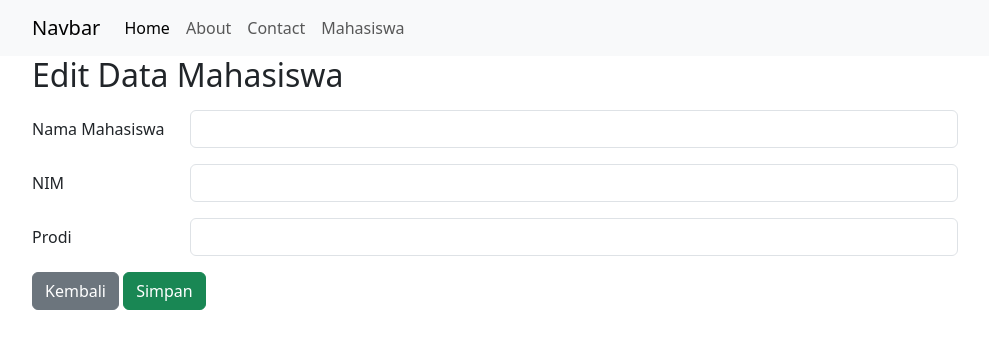
After one commit to Fajaraaja/sirema, a CodeIgniter 4 app: template app/Views/Mahasiswa/edit.php in a window 1280 px wide. The commit adds this page. Shown: the top 349 px of the page, without its empty margins (50-1039 px from the left). Run offline with PHP 8.4 and a stand-in for CodeIgniter, Linux system fonts and the light colour scheme; the template is opened without the code that fills it, so the values that code supplies are empty; some libraries are stand-ins or nearby versions.

Commit message:
Add CRUD

```diff
--- a/app/Config/Routes.php
+++ b/app/Config/Routes.php
@@ -8,3 +8,4 @@ use CodeIgniter\Router\RouteCollection;
 $routes->get('/', 'Pages::index');
 // Set auto route change to true
 $routes->setAutoRoute(true);
+$routes->get('/mahasiswa/create', 'Mahasiswa::create');
--- /dev/null
+++ b/app/Views/Mahasiswa/edit.php
@@ -0,0 +1,33 @@
+<?= $this->extend('layout/template'); ?>
+
+<?= $this->section('content'); ?>
+<div class="container">
+    <div class="row">
+        <div class="col-10">
+            <h2 class="mb-3">Edit Data Mahasiswa</h2>
+            <form action="/mahasiswa/update/<?= $mahasiswa['id']; ?>" method="post">
+                <div class="row mb-3">
+                    <label for="nama_mahasiswa" class="col-sm-2 col-form-label">Nama Mahasiswa</label>
+                    <div class="col-sm-10">
+                        <input type="text" class="form-control" name="nama_mahasiswa" value="<?= $mahasiswa['nama_mahasiswa']; ?>">
+                    </div>
+                </div>
+                <div class="row mb-3">
+                    <label for="nim" class="col-sm-2 col-form-label">NIM</label>
+                    <div class="col-sm-10">
+                        <input type="number" class="form-control" name="nim" value="<?= $mahasiswa['nim']; ?>">
+                    </div>
+                </div>
+                <div class="row mb-3">
+                    <label for="prodi" class="col-sm-2 col-form-label">Prodi</label>
+                    <div class="col-sm-10">
+                        <input type="text" class="form-control" name="prodi" value="<?= $mahasiswa['prodi']; ?>">
+                    </div>
+                </div>
+                <a href="/mahasiswa" class="btn btn-secondary">Kembali</a>
+                <button type="submit" class="btn btn-success">Simpan</button>
+            </form>
+        </div>
+    </div>
+</div>
+<?= $this->endsection(); ?>
--- a/app/Views/Mahasiswa/index.php
+++ b/app/Views/Mahasiswa/index.php
@@ -4,6 +4,8 @@
 <div class="container">
     <div class="row">
         <div class="col">
+            <a href="/mahasiswa/create" class="btn btn-success mt-3">Tambah Mahasiswa</a>
+            <h2 class="mb-3">Daftar Mahasiswa</h2>
             <table class="table">
                 <thead>
                     <tr>
@@ -23,8 +25,8 @@
                             <td><?= $a['nim']; ?></td>
                             <td><?= $a['prodi']; ?></td>
                             <td>
-                                <a href="" class="btn btn-warning">Edit</a>
-                                <a href="" class="btn btn-danger">Delete</a>
+                                <a href="/mahasiswa/edit/<?= $a['id']; ?>" class="btn btn-warning">Edit</a>
+                                <a href="/mahasiswa/delete/<?= $a['id']; ?>" class="btn btn-danger" onclick="return confirm('Apakah Yakin Ingin Hapus?')">Delete</a>
                             </td>
                         </tr>
                     <?php endforeach; ?>
```
Also changed, not shown: app/Controllers/Mahasiswa.php (+47 -0 lines), app/Views/Mahasiswa/create.php (added, +33 -0 lines).
